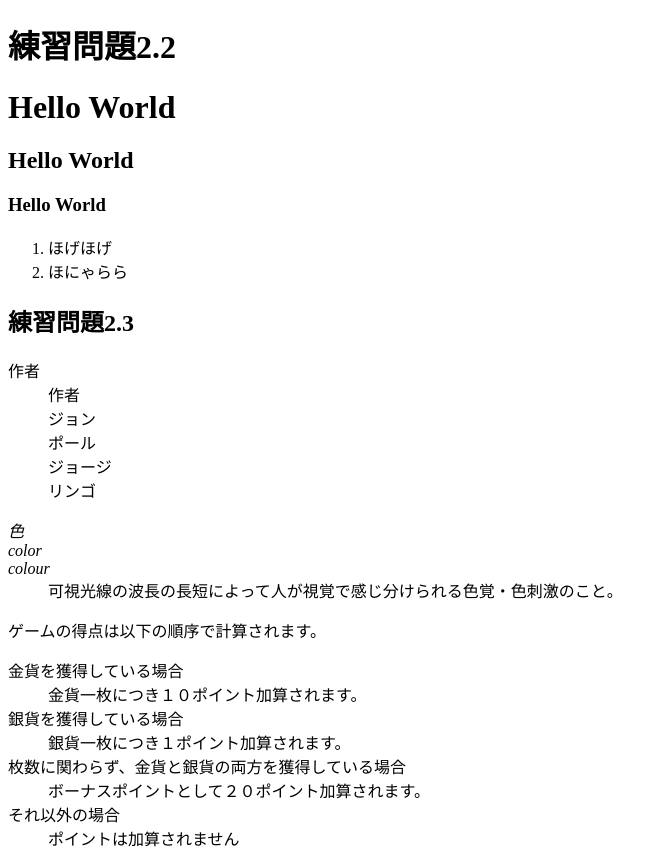
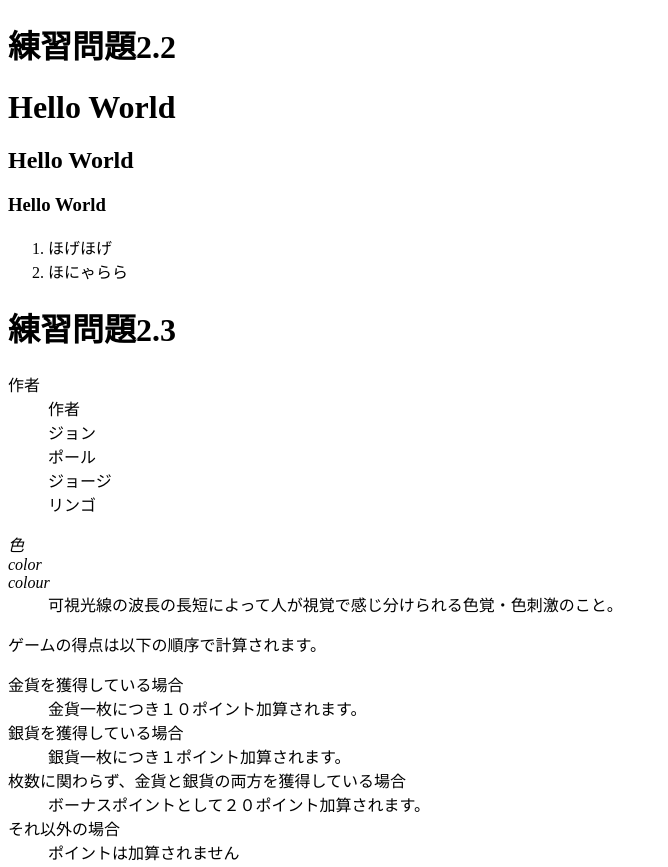
Before and after one commit to zyoshiki1110/jaf1073, a plain HTML site: page index.html in a window 1280 px wide. Shown: the top 867 px of the page, without its empty margins (0-668 px from the left). Drawn offline with Linux system fonts and the light colour scheme.

Commit message:
Update index.html

```diff
--- a/index.html
+++ b/index.html
@@ -16,7 +16,7 @@
       </ol>
      </body>
      </html>
-      <h2>練習問題2.3</h2>
+      <h1>練習問題2.3</h1>
     <dl>
  <dt>作者</dt>
   <dd>作者</dd>
```
